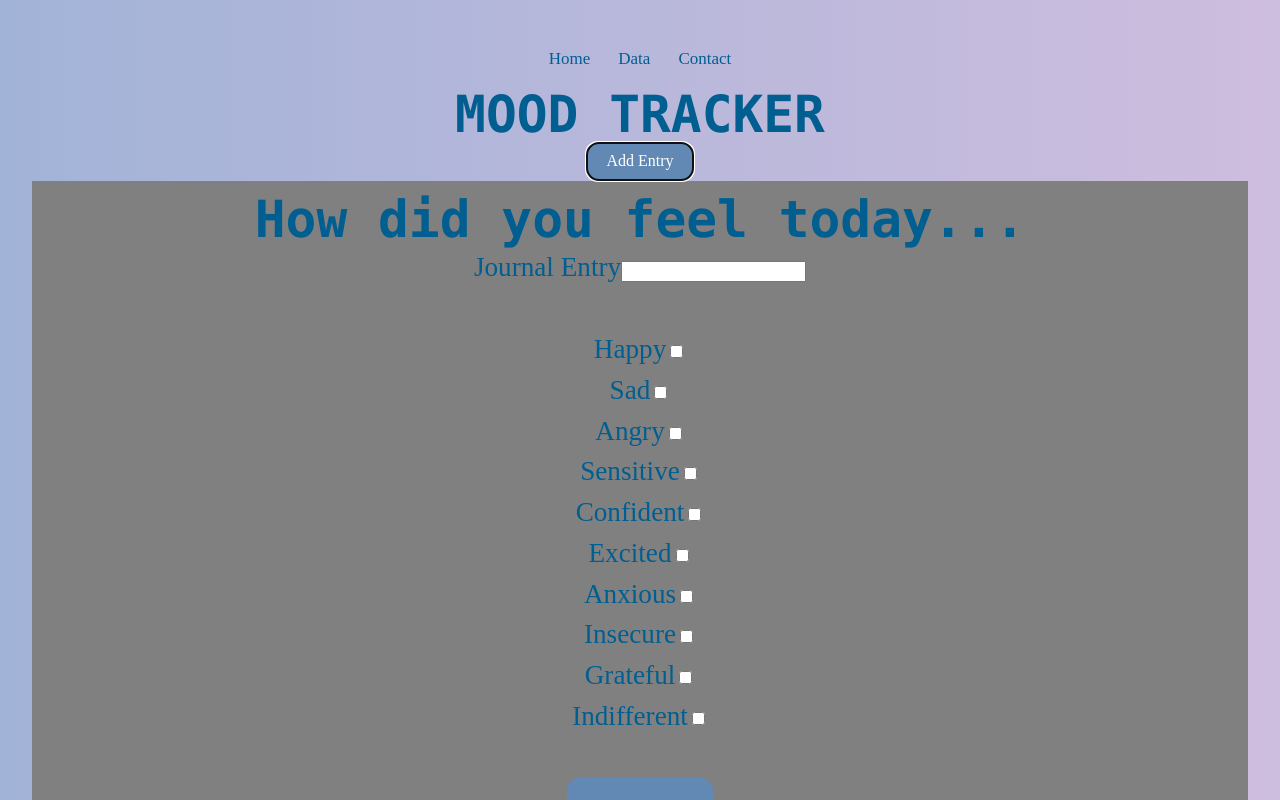
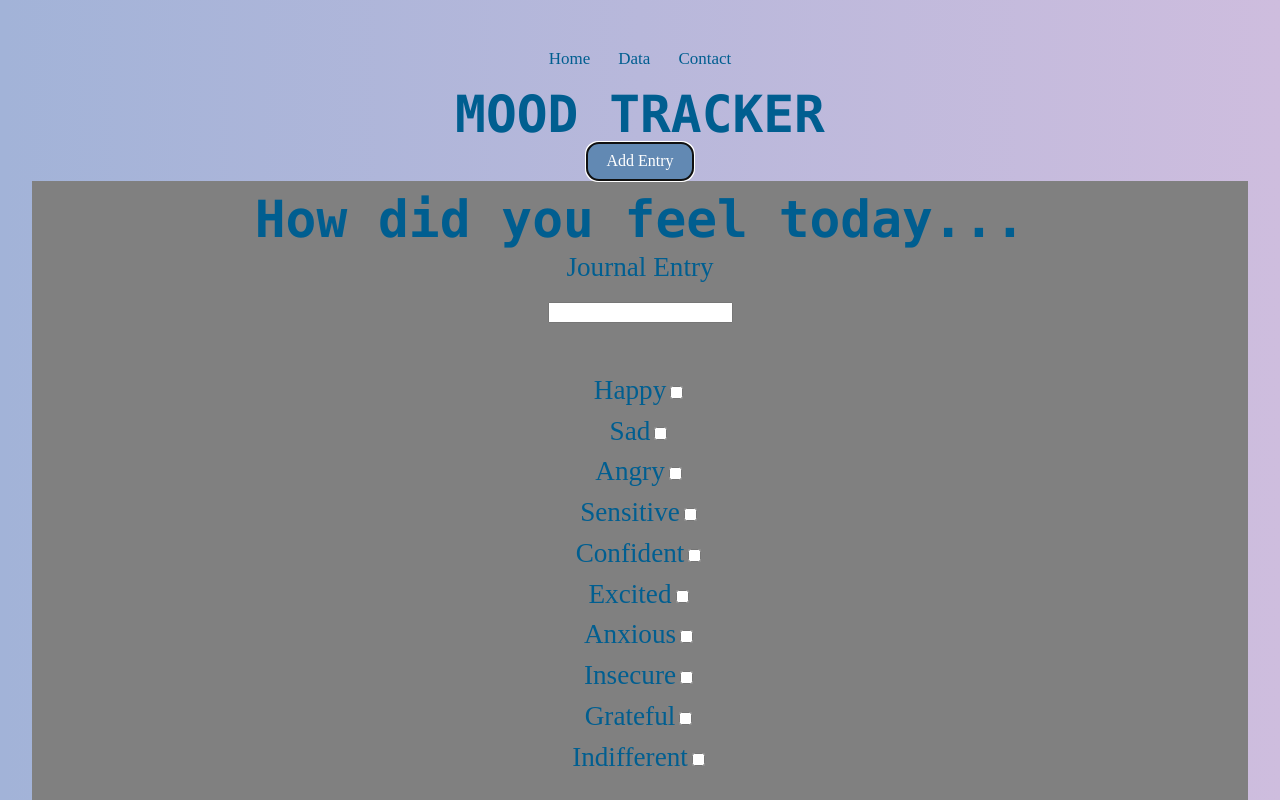
Before and after one commit to Allersnj/river-hacks-2023, a React (Vite) app in the folder moodtracker/: page / in a window 1280 px wide. Both pictures are taken after a click on the button "Add Entry". Shown: the top 800 px of the page. Built offline with nearby package versions, Linux system fonts and the light colour scheme.

Commit message:
Cleaned up entry

```diff
--- a/moodtracker/src/components/Entry.jsx
+++ b/moodtracker/src/components/Entry.jsx
@@ -33,11 +33,14 @@ function Entry(props) {
     <>
       <div>
         <form action="">
+          <div>
             <label>
               Journal Entry
+            </label>
+            <br />
             <input type="text" name='journalEntry'/>
-            </label>
-            <br /> <br />
+          </div>
+          <br />
 
           {moods.map((mood, index) => {return (
               <MoodCheckbox key={index} mood={mood}/>
@@ -46,7 +49,6 @@ function Entry(props) {
           <br />
           <button type='submit' onClick={submitHandler}>Submit</button>
         </form>
-
       </div>
     </>
   )
```
Lines whose indentation alone changed are shown as unchanged.
